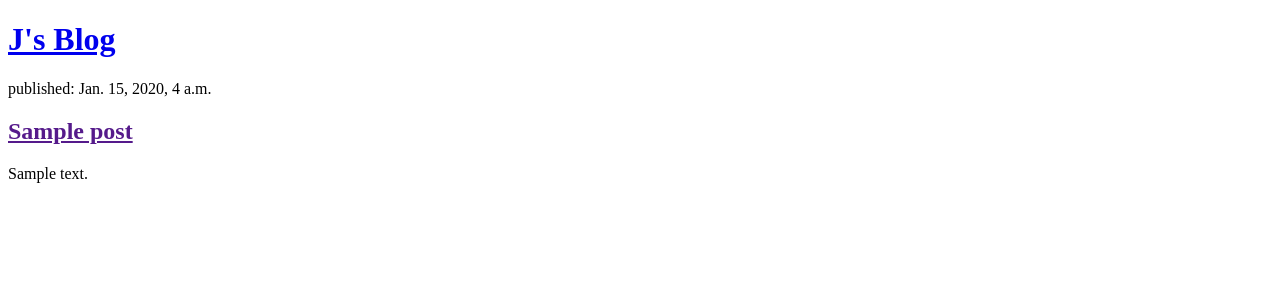
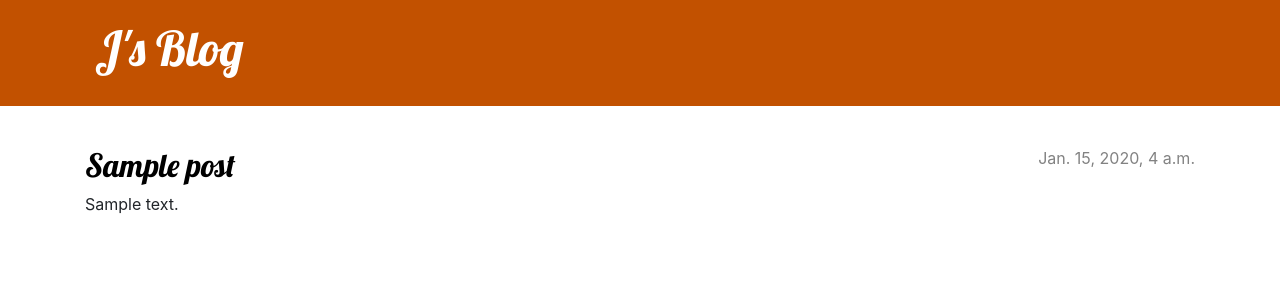
Before and after one commit to jcidp/my-first-blog, a Django app: page / in a window 1280 px wide. Shown: the top 300 px of the page. Run offline with Django 3.2, Linux system fonts and the light colour scheme; tables that the repository leaves empty hold one stand-in row (values such as "Sample post").

Commit message:
Added view and template for detailed blog post as well as CSS for the site.

```diff
--- /dev/null
+++ b/blog/static/css/blog.css
@@ -0,0 +1,70 @@
+.page-header {
+    background-color: #C25100;
+    margin-top: 0;
+    margin-bottom: 40px;
+    padding: 20px 20px 20px 40px;
+}
+
+.page-header h1,
+.page-header h1 a,
+.page-header h1 a:visited,
+.page-header h1 a:active {
+    color: #ffffff;
+    font-size: 36pt;
+    text-decoration: none;
+}
+
+h1,
+h2,
+h3,
+h4 {
+    font-family: 'Lobster', cursive;
+}
+
+.date {
+    color: #828282;
+}
+
+.save {
+    float: right;
+}
+
+.post-form textarea,
+.post-form input {
+    width: 100%;
+}
+
+.top-menu,
+.top-menu:hover,
+.top-menu:visited {
+    color: #ffffff;
+    float: right;
+    font-size: 26pt;
+    margin-right: 20px;
+}
+
+.post {
+    margin-bottom: 70px;
+}
+
+.post h2 a,
+.post h2 a:visited {
+    color: #000000;
+}
+
+.post > .date,
+.post > .actions {
+    float: right;
+}
+
+.btn-default,
+.btn-default:visited {
+    color: #C25100;
+    background: none;
+    border-color: #C25100;
+}
+
+.btn-default:hover {
+    color: #FFFFFF;
+    background-color: #C25100;
+}
--- /dev/null
+++ b/blog/templates/blog/base.html
@@ -0,0 +1,25 @@
+{% load static %}
+<!DOCTYPE html>
+<html>
+    <head>
+        <title>J's blog</title>
+        <link rel="stylesheet" href="https://cdn.jsdelivr.net/npm/bootstrap@4.5.3/dist/css/bootstrap.min.css" integrity="sha384-TX8t27EcRE3e/ihU7zmQxVncDAy5uIKz4rEkgIXeMed4M0jlfIDPvg6uqKI2xXr2" crossorigin="anonymous">
+        <link href='//fonts.googleapis.com/css?family=Lobster&subset=latin,latin-ext' rel='stylesheet' type='text/css'>
+        <link rel="stylesheet" href="{% static 'css/blog.css' %}">
+    </head>
+    <body>
+        <header class="page-header">
+          <div class="container">
+              <h1><a href="/">J's Blog</a></h1>
+          </div>
+        </header>
+        <main class="container">
+            <div class="row">
+                <div class="col">
+                {% block content %}
+                {% endblock %}
+                </div>
+            </div>
+        </main>
+    </body>
+</html>
--- a/blog/templates/blog/post_list.html
+++ b/blog/templates/blog/post_list.html
@@ -1,19 +1,13 @@
-<!DOCTYPE html>
-<html>
-    <head>
-        <title>J's blog</title>
-    </head>
-    <body>
-        <header>
-            <h1><a href="/">J's Blog</a></h1>
-        </header>
+{% extends 'blog/base.html' %}
 
-        {% for post in posts %}
-            <article>
-                <time>published: {{ post.published_date }}</time>
-                <h2><a href="">{{post.title}}</a></h2>
-                <p>{{ post.text|linebreaksbr }}</p>
-            </article>
-         {% endfor %}
-    </body>
-</html>
+{% block content %}
+    {% for post in posts %}
+        <article class="post">
+            <time class="date">
+                {{ post.published_date }}
+            </time>
+            <h2><a href="{% url 'post_detail' pk=post.pk %">{{ post.title }}</a></h2>
+            <p>{{ post.text|linebreaksbr }}</p>
+        </article>
+    {% endfor %}
+{% endblock %}
--- a/blog/urls.py
+++ b/blog/urls.py
@@ -8,4 +8,5 @@ from . import views
 #The last arg gives the name post_list to the URL. We want to name each URL.
 urlpatterns = [
     path('', views.post_list, name='post_list'),
+    path('post/<int:pk>/', views.post_detail, name='post_detail'),
 ]
--- a/blog/views.py
+++ b/blog/views.py
@@ -1,7 +1,11 @@
-from django.shortcuts import render
+from django.shortcuts import render, get_object_or_404
 from django.utils import timezone
 from .models import Post
 
 def post_list(request):
     posts = Post.objects.filter(published_date__lte=timezone.now()).order_by("published_date")
     return render(request, 'blog/post_list.html', {"posts":posts})
+
+def post_detail(request, pk):
+    post = get_object_or_404(Post, pk=pk)
+    return render(request, 'blog/post_detail.html', {'post': post})
```
Also changed, not shown: blog/templates/blog/post_detail.html (added, +13 -0 lines).
